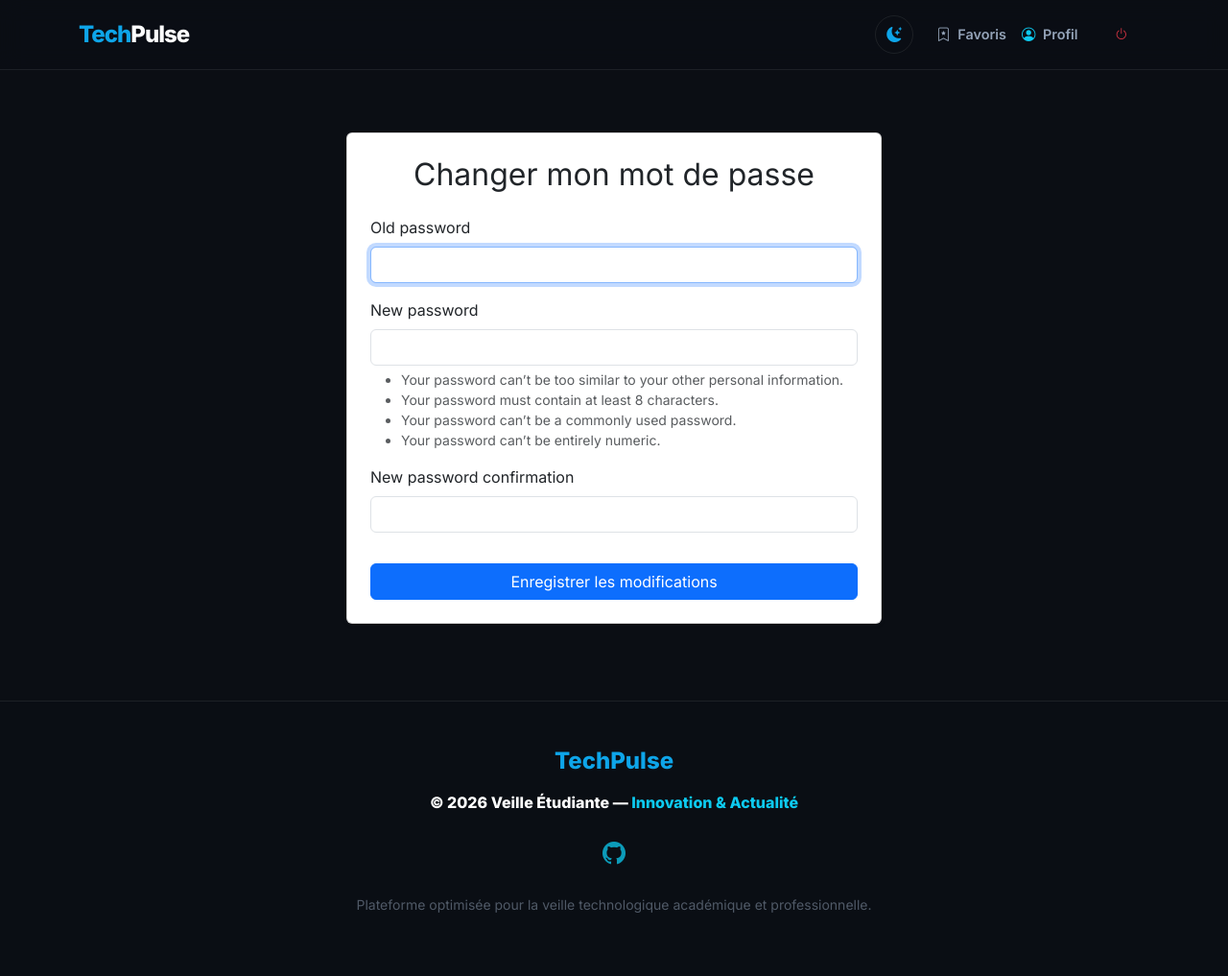
After one commit to Glan-kig/tech_pulse, a Django app: page /profile/change-password/ in a window 1280 px wide. The commit adds this page. Shown: the whole page at 96% size. Run offline with Django 4.2, Linux system fonts and the light colour scheme; the visitor is signed in with stand-in values (Sample User, id 1).

Commit message:
Change page for password update

```diff
--- a/core/core/settings.py
+++ b/core/core/settings.py
@@ -60,7 +60,7 @@
 TEMPLATES = [
     {
         'BACKEND': 'django.template.backends.django.DjangoTemplates',
-        'DIRS': [],
+        'DIRS': [os.path.join(BASE_DIR, 'templates')], # On ajoute un dossier global pour les templates (en plus de ceux spécifiques à chaque app)
         'APP_DIRS': True,
         'OPTIONS': {
             'context_processors': [
--- a/core/core/urls.py
+++ b/core/core/urls.py
@@ -19,6 +19,6 @@
 
 urlpatterns = [
     path('admin/', admin.site.urls),
-    path('accounts/', include('django.contrib.auth.urls')), # On inclut les URLs d'authentification de Django pour gérer la connexion, déconnexion, etc.
+    path('accounts/', include('django.contrib.auth.urls')), # Inclut les URLs d'authentification de Django (login, logout, password reset, etc.)
     path('', include('news.urls')), # On branche l'accueil de notre site sur les URLs définies dans news/urls.py
 ]
--- a/core/news/forms.py
+++ b/core/news/forms.py
@@ -1,5 +1,6 @@
 from django import forms
 from .models import Comment
+from django.contrib.auth.forms import PasswordChangeForm
 
 class CommentForm(forms.ModelForm):
     class Meta:
@@ -12,3 +13,10 @@
                 'rows': '3',
             }),
         }
+
+# On peut hériter du formulaire par défaut pour ajouter des classes CSS
+class MyPasswordChangeForm(PasswordChangeForm):
+    def __init__(self, *args, **kwargs):
+        super().__init__(*args, **kwargs)
+        for field in self.fields.values():
+            field.widget.attrs.update({'class': 'form-control'}) # Pour Bootstrap ou ton CSS
--- /dev/null
+++ b/core/news/templates/news/change_password.html
@@ -0,0 +1,34 @@
+{% extends "news/base.html" %}
+
+{% block title %}Changer le mot de passe - TechPulse{% endblock %}
+
+{% block content %}
+<div class="container mt-5">
+    <div class="row justify-content-center">
+        <div class="col-md-6 card p-4 shadow-sm">
+            <h2 class="mb-4 text-center">Changer mon mot de passe</h2>
+
+            <form method="post" novalidate>
+                {% csrf_token %}
+
+                {% for field in form %}
+                    <div class="mb-3">
+                        <label class="form-label">{{ field.label }}</label>
+                        {{ field }}
+                        {% if field.errors %}
+                            <div class="text-danger small">{{ field.errors|striptags }}</div>
+                        {% endif %}
+                        {% if field.help_text %}
+                            <div class="form-text small text-muted">{{ field.help_text|safe }}</div>
+                        {% endif %}
+                    </div>
+                {% endfor %}
+
+                <button type="submit" class="btn btn-primary w-100 mt-3">
+                    Enregistrer les modifications
+                </button>
+            </form>
+        </div>
+    </div>
+</div>
+{% endblock %}
--- a/core/news/templates/news/profile.html
+++ b/core/news/templates/news/profile.html
@@ -31,8 +31,8 @@
                     </div>
 
                     <div class="d-grid gap-2">
-                        <a href="{% url 'password_change' %}" class="btn btn-outline-info btn-sm rounded-pill py-2 fw-bold transition-all shadow-sm">
-                            <i class="bi bi-shield-lock me-2"></i>SÉCURITÉ DU COMPTE
+                        <a href="{% url 'change_password' %}" class="btn btn-outline-info btn-sm rounded-pill py-2 fw-bold transition-all shadow-sm">
+                            <i class="bi bi-shield-lock me-2"></i>MODIFIER LE MOT DE PASSE
                         </a>
                     </div>
                 </div>
--- a/core/news/urls.py
+++ b/core/news/urls.py
@@ -9,6 +9,7 @@
     path('favorite/add/<int:article_id>/', views.add_favorite, name='add_favorite'),# URL pour ajouter un article aux favoris
     path('favorites/', views.my_favorites, name='my_favorites'), # URL pour afficher les favoris de l'utilisateur
     path('profile/', views.profile, name='profile'),
+    path('profile/change-password/', views.change_password, name='change_password'),
     path('article/<int:pk>/', views.article_detail, name='article_detail'),
     path('comment/like/<int:comment_id>/', views.like_comment, name='like_comment'),
     path('favicon.ico', RedirectView.as_view(url=settings.STATIC_URL + 'img/favicon.png')),
--- a/core/news/views.py
+++ b/core/news/views.py
@@ -1,11 +1,12 @@
 from django.shortcuts import render, redirect, get_object_or_404
 from django.contrib.auth.forms import UserCreationForm
 from django.contrib.auth.decorators import login_required
-from django.contrib.auth import login
+from django.contrib.auth import login, update_session_auth_hash
+from django.contrib import messages
 from django.db.models import Q
 from django.core.paginator import Paginator
 from .models import Article, Category, Favorite, Comment, CommentLike
-from .forms import CommentForm
+from .forms import CommentForm, MyPasswordChangeForm
 
 def home(request):
     query = request.GET.get('q') # Récupération de la requête de recherche depuis les paramètres de la requête
@@ -120,3 +121,20 @@
         like.delete()
 
     return redirect('article_detail', pk=comment.article.pk)
+
+@login_required # Seuls les connectés peuvent changer leur mot de passe
+def change_password(request):
+    if request.method == 'POST':
+        form = MyPasswordChangeForm(request.user, request.POST)
+        if form.is_valid():
+            user = form.save()
+            # IMPORTANT : évite de déconnecter l'utilisateur après le changement
+            update_session_auth_hash(request, user)
+            messages.success(request, 'Votre mot de passe a été mis à jour avec succès !')
+            return redirect('profile') # Ou l'URL de ton choix
+        else:
+            messages.error(request, 'Veuillez corriger les erreurs ci-dessous.')
+    else:
+        form = MyPasswordChangeForm(request.user)
+
+    return render(request, 'news/change_password.html', {'form': form})
```
